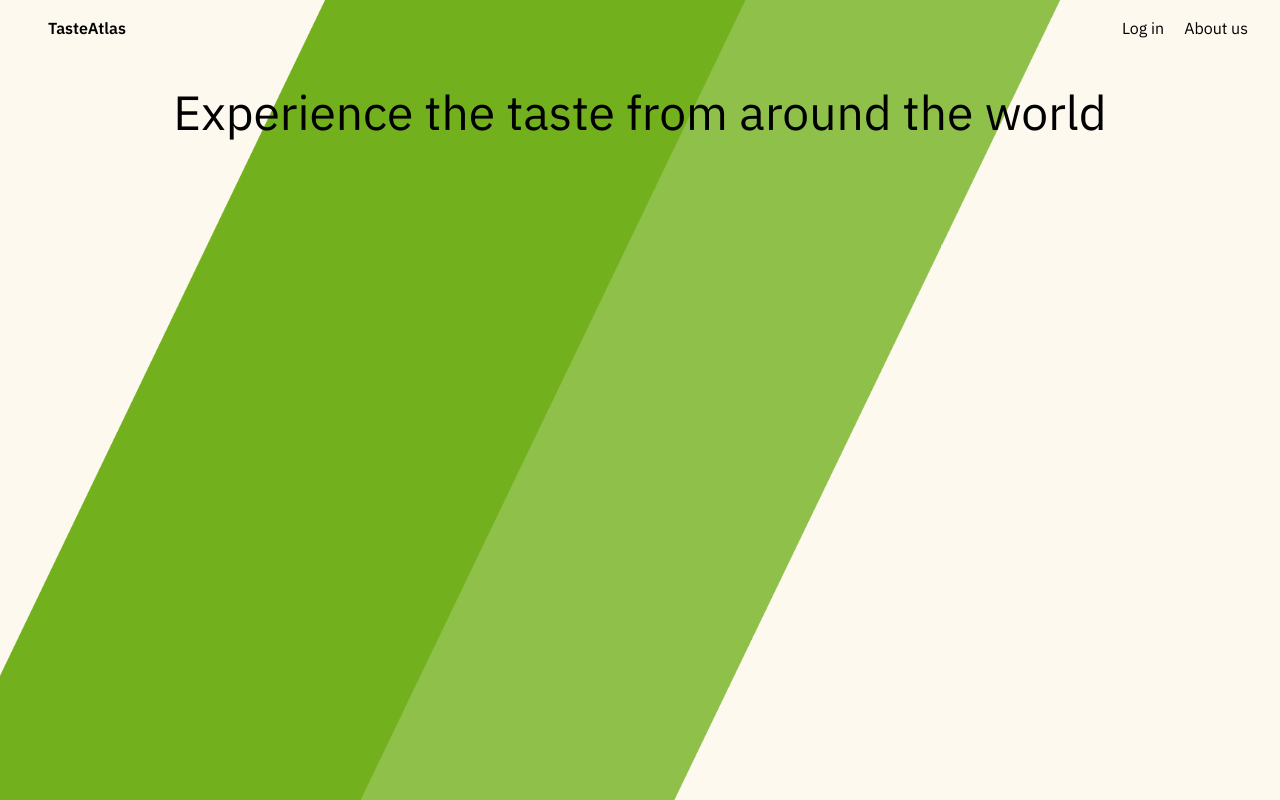
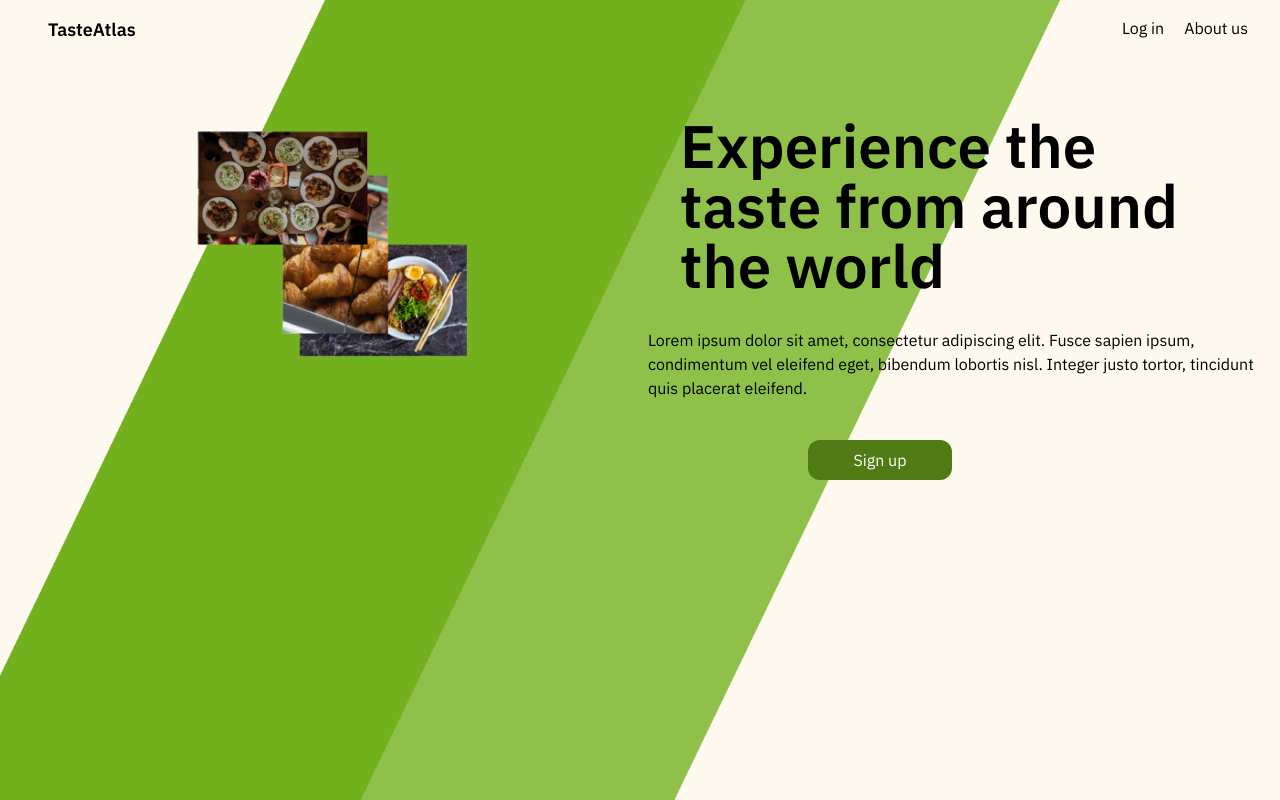
Before and after one commit to SafeTorpedo/TasteAtlas, a React (Vite) app in the folder client/: page / in a window 1280 px wide. Built offline with nearby package versions, Linux system fonts and the light colour scheme.

Commit message:
Completed landing page and fixed minor navbar styles

```diff
--- a/client/src/components/Hero.jsx
+++ b/client/src/components/Hero.jsx
@@ -1,11 +1,26 @@
 import React from "react";
+import food from "../assets/food.jpg";
 
 const Hero = () => {
     return (
-        <div>
-            <h1 className="text-5xl text-center flex justify-center p-8">
-                Experience the taste from around the world
-            </h1>
+        <div className=" p-6 md:columns-2 ">
+            <img src={food} alt="food" className=" h-full inline w-full " />
+            <div>
+                <h1 className="text-6xl text-left flex justify-center p-8 font-bold">
+                    Experience the taste from around the world
+                </h1>
+                <p>
+                    Lorem ipsum dolor sit amet, consectetur adipiscing elit.
+                    Fusce sapien ipsum, condimentum vel eleifend eget, bibendum
+                    lobortis nisl. Integer justo tortor, tincidunt quis placerat
+                    eleifend.
+                </p>
+                {/* make a sign up button at the  */}
+
+                <button className="bg-[#507b14] text-white mt-10 ml-40  px-6 py-2 text-center rounded-xl w-36">
+                    Sign up
+                </button>
+            </div>
         </div>
     );
 };
--- a/client/src/components/Navbar.jsx
+++ b/client/src/components/Navbar.jsx
@@ -10,7 +10,7 @@ const Navbar = (props) => {
     };
     return (
         <nav className="py-4 px-4 flex bg-[#9cc861] bg-inherit justify-between ">
-            <span className="px-8 text_base font-semibold cursor-pointer">
+            <span className="px-8 text-lg font-bold cursor-pointer">
                 <Link to="/">TasteAtlas</Link>
             </span>
             <ul className="hidden px-4 md:flex ">
@@ -54,7 +54,9 @@ const Navbar = (props) => {
                             </li>
                         </>
                     ) : (
-                        <li className="px-5">Log in</li>
+                        <li className="px-5 border-b p-4 border-[#507b14]">
+                            Log in
+                        </li>
                     )}
                     {/* Used props to change button to Log out */}
                     <li className="p-4">
--- a/client/src/components/RecipeCard.jsx
+++ b/client/src/components/RecipeCard.jsx
@@ -11,21 +11,21 @@ function RecipeCard() {
             <div className="flex flex-col p-2 pb-6 justify-center items-center">
                 <div>
                     <div className="flex flex-col items-center rounded-full w-20 h-20 shadow-2xl m-auto justify-center">
-            <img
-              className=""
-              src={flag}
-              alt=""
-            />
+                        <img className="" src={flag} alt="" />
                     </div>
                     <h1 className="text-[#191919] text-3xl font-bold	items-center pt-4">
                         Wada Pav
                     </h1>
                 </div>
                 <div class="px-6 py-4 items-start">
-          <h2 class="font-bold text-sm mb-2 text-[#04BF00]">Vegetarian</h2>
-          <h2 class="font-bold text-sm mb-2 text-[#7E7E7E]">By Jacob Stanly</h2>
+                    <h2 class="font-bold text-sm mb-2 text-[#04BF00]">
+                        Vegetarian
+                    </h2>
+                    <h2 class="font-bold text-sm mb-2 text-[#7E7E7E]">
+                        By Jacob Stanly
+                    </h2>
                 </div>
-        <button class="bg-blue-500 hover:bg-blue-700 text-white font-bold font-medium py-2 px-6 rounded-xl w-36">
+                <button class="bg-blue-500 hover:bg-blue-700 text-white  font-medium py-2 px-6 rounded-xl w-36">
                     Full Recipe
                 </button>
             </div>
--- a/client/src/index.css
+++ b/client/src/index.css
@@ -8,4 +8,5 @@
     background-size: cover;
     background-position: center;
     background-attachment: fixed;
+    height: 100vh;
 }
```
Also changed, not shown: client/src/assets/food.jpg (added). Lines whose indentation alone changed are shown as unchanged.
